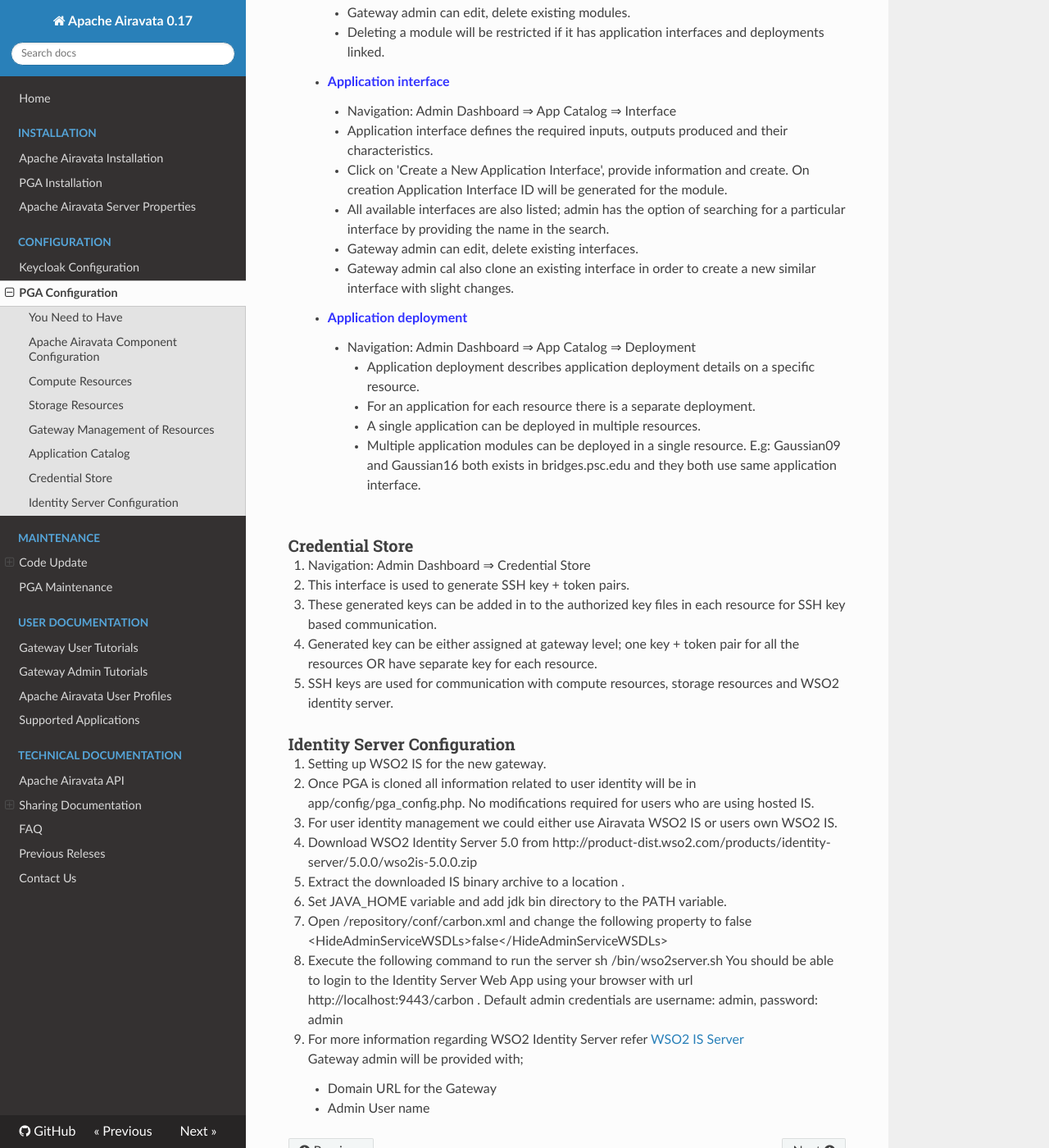
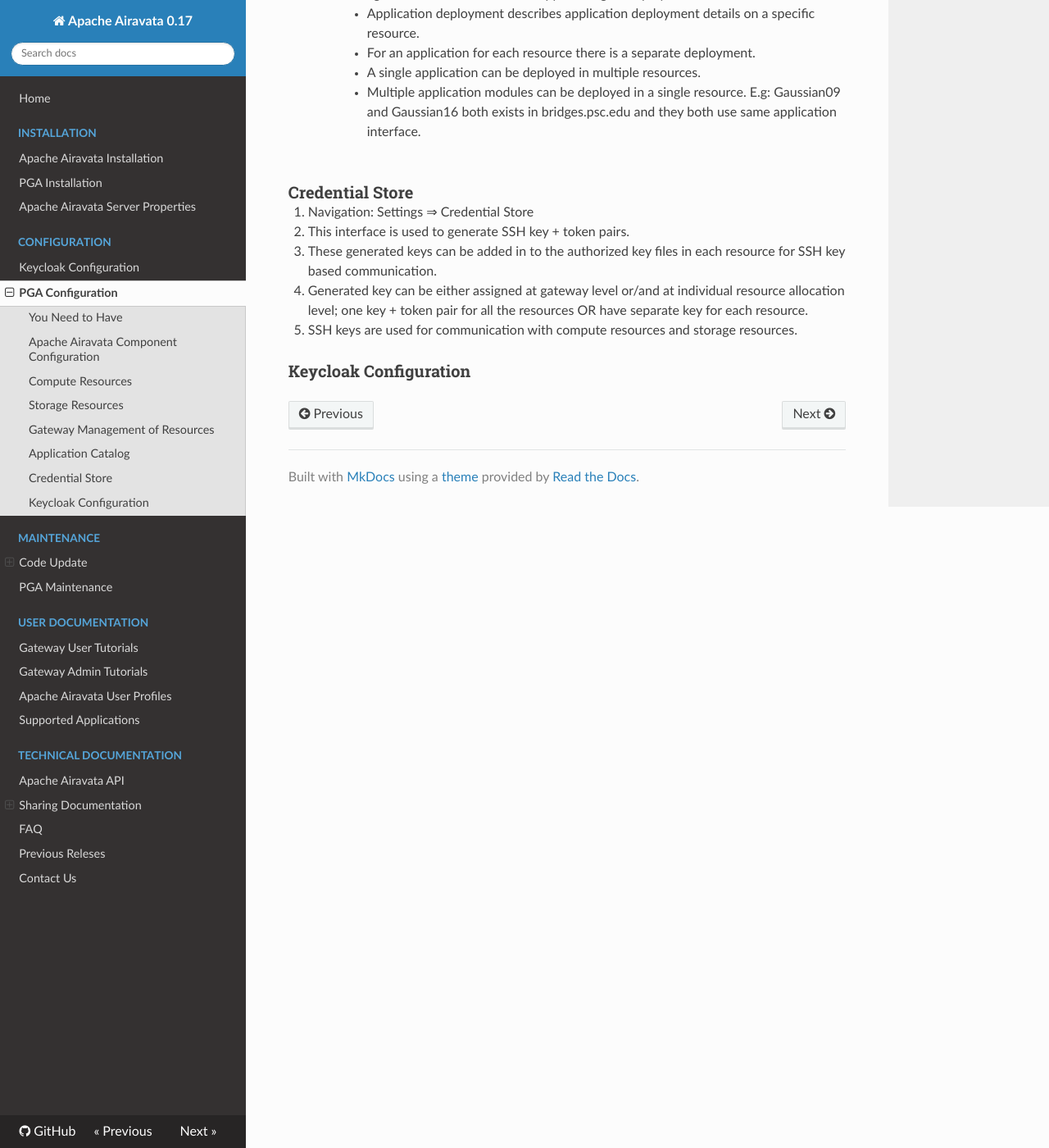
Before and after one commit to isabella232/airavata-docs, an MkDocs documentation site: the page built from docs/configuration/pga-configuration.md, in a window 1280 px wide and 1400 px high, scrolled down 3306 px. Shown: the whole window at 82% size. Built offline with MkDocs 1.6.1, drawn with Linux system fonts in a browser that asks for light colours; nearby versions of some CDN libraries; old or Windows-style settings are respelled for this version of MkDocs; some of the changed text lies outside the part shown.

Commit message:
Updating the documentation fro Django

```diff
--- a/docs/configuration/pga-configuration.md
+++ b/docs/configuration/pga-configuration.md
@@ -78,11 +78,9 @@
 <br>
 <br>
 ###Application Catalog
-1. Gateway admin add applications in to the gateway. Adding an application is a 3 step process.
-2. Admin need to add application module, interface and deployment information in order to launch specific application jobs on compute resources.
-3. Relationship between application module, interface and deployments.
-![Screenshot](../img/app-catalog.png)
-4. What each step means?
+1. Users in Admin group can add applications in to the gateway.
+2. Adding an application involves adding details in to the three tabs - Details, Interface and Deployments.
+4. What each tab means and capture?
 	- <b class="blue">Application Module</b>
 		- Navigation: Admin Dashboard &#8658; App Catalog &#8658; Module
 		- This is the simple introduction of the application; Name, Version and Description.
@@ -106,25 +104,11 @@
 <br>
 <br>
 ###Credential Store
-1. Navigation: Admin Dashboard &#8658; Credential Store
+1. Navigation: Settings &#8658; Credential Store
 2. This interface is used to generate SSH key + token pairs.
 3. These generated keys can be added in to the authorized key files in each resource for SSH key based communication.
-4. Generated key can be either assigned at gateway level; one key + token pair  for all the resources OR have separate key for each resource.
-5. SSH keys are used for communication with compute resources, storage resources and WSO2 identity server.
+4. Generated key can be either assigned at gateway level or/and at individual resource allocation level; one key + token pair  for all the resources OR have separate key for each resource.
+5. SSH keys are used for communication with compute resources and storage resources.
 
-###Identity Server Configuration
-1. Setting up WSO2 IS for the new gateway.
-2. Once PGA is cloned all information related to user identity will be in app/config/pga_config.php. No modifications required for users who are using 	hosted IS.
-3. For user identity management we could either use Airavata WSO2 IS or users own WSO2 IS.
-4. Download WSO2 Identity Server 5.0 from http://product-dist.wso2.com/products/identity-server/5.0.0/wso2is-5.0.0.zip
-5. Extract the downloaded IS binary archive to a location <IS_HOME>.
-6. Set JAVA_HOME variable and add jdk bin directory to the PATH variable.
-7. Open <IS_HOME>/repository/conf/carbon.xml and change the following property to false
-&#60;HideAdminServiceWSDLs&#62;false&#60;/HideAdminServiceWSDLs&#62;
-8. Execute the following command to run the server
-sh <IS_HOME>/bin/wso2server.sh
-You should be able to login to the Identity Server Web App using your browser with url http://localhost:9443/carbon . Default admin credentials are username: admin, password: admin
-9. For more information regarding WSO2 Identity Server refer <a href="https://docs.wso2.org/display/IS460/Deploying+in+Production" target="_blank">WSO2 IS Server</a>
-<br>Gateway admin will be provided with;
-	- Domain URL for the Gateway
-	- Admin User name
+###Keycloak Configuration
+<Will be added Soon!>
```
